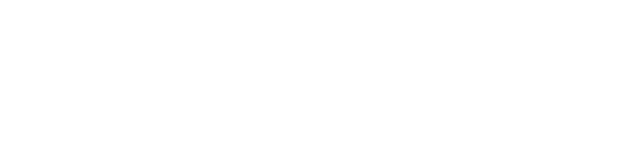
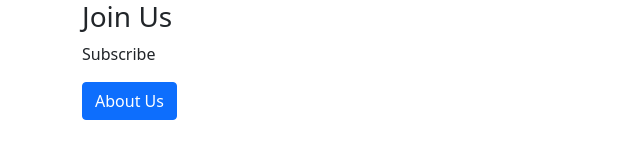
Before and after one commit to mahfuz640/registration-form, a plain HTML site: page index.html in a window 1280 px wide. Shown: the whole page, without its empty margins (0-640 px from the left). Drawn offline with nearby package versions, Linux system fonts and the light colour scheme.

Commit message:
update site

```diff
--- a/index.html
+++ b/index.html
@@ -5,10 +5,26 @@
     <meta http-equiv="X-UA-Compatible" content="IE=edge">
     <meta name="viewport" content="width=device-width, initial-scale=1.0">
     <title>Register form</title>
+    <link href="https://cdn.jsdelivr.net/npm/bootstrap@5.1.1/dist/css/bootstrap.min.css" rel="stylesheet" integrity="sha384-F3w7mX95PdgyTmZZMECAngseQB83DfGTowi0iMjiWaeVhAn4FJkqJByhZMI3AhiU" crossorigin="anonymous">
 </head>
 
 <body>
+    <div class="container">
+        <div class="row">
+            <div class="col-md-10 offset=md-1">
+                <div class="row">
+                    <div class="col-md-5">
+                        <h3>Join Us</h3>
+                        <p>Subscribe</p>
+                        <button type="button" class="btn btn-primary">About Us</button>
+                    </div>
+                    <div class="col-md-7">
 
+                    </div>
+                </div>
+            </div>
+        </div>
+    </div>
 </body>
 
 </html>
```
